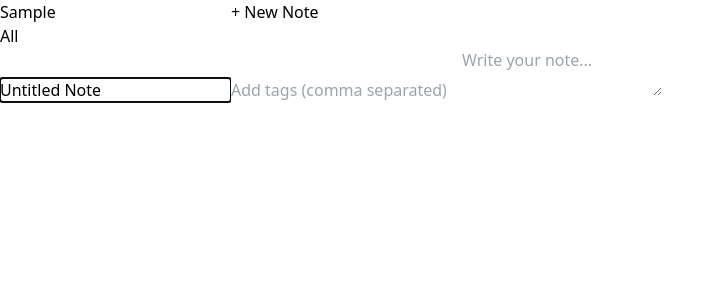
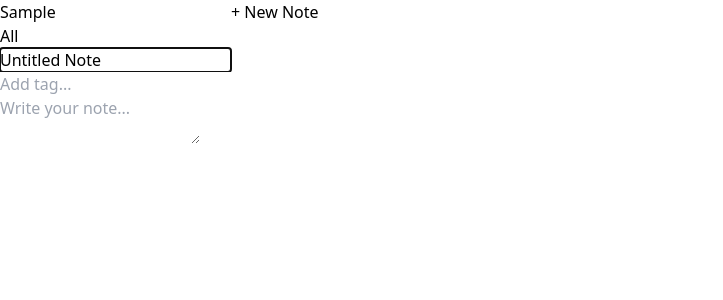
Before and after one commit to Vaisakhhhhh/My-Notes, a React (Vite) app: page / in a window 1280 px wide. Both pictures are taken after typing "Sample" into the empty fields and a click on the button "+ New Note". Shown: the top 300 px of the page, without its empty margins (0-723 px from the left). Built offline with nearby package versions, Linux system fonts and the light colour scheme.

Commit message:
Refactor tag input to chip-based UI with add/remove functionality

```diff
--- a/src/components/notes/NoteEditor.tsx
+++ b/src/components/notes/NoteEditor.tsx
@@ -1,4 +1,4 @@
-import { useEffect, useRef } from "react";
+import { useEffect, useRef, useState } from "react";
 import type { Note } from "../../types/note";
 
 type Props = {
@@ -10,6 +10,7 @@ function NoteEditor({ note, onUpdateNote }: Props) {
     const inputRef = useRef<HTMLInputElement>(null);
     const cursorPositions = useRef<Record<string, number>>({});
     const textareaRef = useRef<HTMLTextAreaElement>(null);
+    const [tagInput, setTagInput] = useState("");
 
     useEffect(() => {
         if (!note) return;
@@ -46,6 +47,26 @@ function NoteEditor({ note, onUpdateNote }: Props) {
         cursorPositions.current[note.id] = e.currentTarget.selectionStart;
     };
 
+    const handleKeyDown = (e: React.KeyboardEvent<HTMLInputElement>) => {
+        if (e.key === "Enter") {
+            e.preventDefault();
+
+            const value = tagInput.trim();
+
+            if (!value) return;
+
+            if (!note.tags.includes(value)) {
+                onUpdateNote({
+                    ...note,
+                    tags: [...note.tags, value],
+                    updatedAt: Date.now(),
+                });
+            }
+
+            setTagInput("");
+        }
+    };
+
     return (
         <div className="flex-1 p-4 flex flex-col gap-4">
             <input
@@ -57,22 +78,38 @@ function NoteEditor({ note, onUpdateNote }: Props) {
                 placeholder="Title"
             />
 
-            <input
-                type="text"
-                placeholder="Add tags (comma separated)"
-                value={note.tags.join(", ")}
-                onChange={(e) =>
-                    onUpdateNote({
-                        ...note,
-                        tags: e.target.value
-                            .split(",")
-                            .map(t => t.trim())
-                            .filter(t => t.length > 0),
-                        updatedAt: Date.now(),
-                    })
-                }
-                className="p-2 bg-gray-800 text-white rounded"
-            />
+            <div className="flex flex-wrap gap-2 p-2  rounded">
+
+                {note.tags.map(tag => (
+                    <span
+                        key={tag}
+                        className="flex items-center gap-1 px-2 py-1 bg-blue-600 text-white rounded"
+                    >
+                        {tag}
+                        <button
+                            onClick={() => {
+                                if (!note) return;
+
+                                onUpdateNote({
+                                    ...note,
+                                    tags: note.tags.filter(t => t !== tag),
+                                    updatedAt: Date.now(),
+                                });
+                            }}
+                        >
+                            ✕
+                        </button>
+                    </span>
+                ))}
+
+                <input
+                    value={tagInput}
+                    onChange={(e) => setTagInput(e.target.value)}
+                    onKeyDown={handleKeyDown}
+                    className="bg-transparent outline-none text-black"
+                    placeholder="Add tag..."
+                />
+            </div>
 
             <textarea
                 ref={textareaRef}
```
